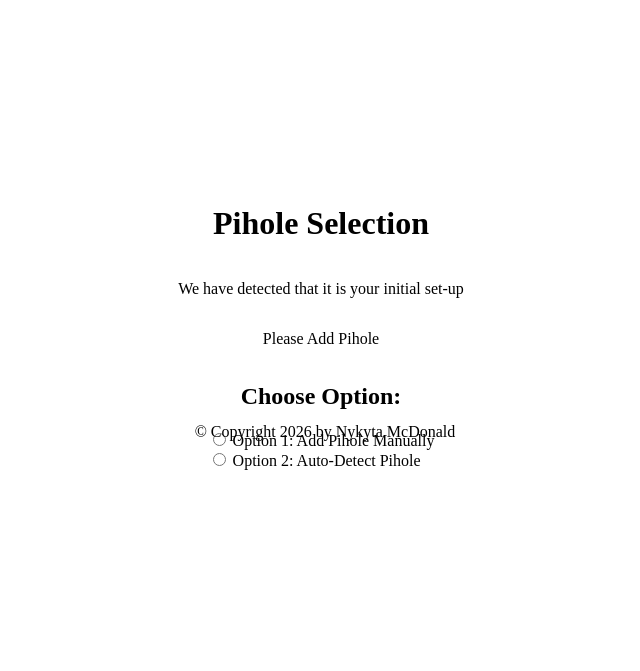
After one commit to Nyko77771/BlockWay, a Python web app: template block_app/templates/pihole_select.html in a window 1280 px wide. The commit adds this page. Shown: the part 354-1025 px from the top of the page, without its empty margins (319-959 px from the left). Run offline with Jinja, Linux system fonts and the light colour scheme; the template is opened without the code that fills it, so the values that code supplies are empty.

Commit message:
Additional Changes

```diff
--- a/block_app/__init__.py
+++ b/block_app/__init__.py
@@ -6,6 +6,10 @@ from block_app.database.database import check_start_db
 def make_blockway():
     # Creating Flask Instance
     block_app = Flask(__name__)
+
+    # !!! TO ADD ENCRYPTION HERE!!!
+    block_app.secret_key = 'ADD ENCRYPTED KEY HERE'
+
     # Defining the routes functions inside the app via flask blueprint
     block_app.register_blueprint(views)
     # Starting Database
--- a/block_app/models/models.py
+++ b/block_app/models/models.py
@@ -32,6 +32,7 @@ class User(Base):
     username = Column(String, unique=True)
     password = Column(String(255), nullable=False)
     role_type = Column(String)
+    pihole_location = Column(String)
     date_created = Column(DateTime(timezone=True) , server_default=func.now())
     sessions = relationship("UserSession", back_populates="user")
     events = relationship("Event", back_populates="user")
--- a/block_app/static/CSS/style.css
+++ b/block_app/static/CSS/style.css
@@ -1,27 +1,47 @@
 /* Backgroun Colour */
 html,
 body {
-  background-color: #f1faee;
+  overflow: hidden;
+  padding: 0;
+  margin: 2px;
 }
+
+/* Colour for content box */
 
 /* Styling for Nav */
 .navbar {
   display: flex;
+  background-color: #ffbe0b;
+  margin-bottom: 8px;
+  width: 100%;
+  padding-top: 10px;
+  box-shadow:
+    rgba(6, 24, 44, 0.4) 0px 0px 0px 2px,
+    rgba(6, 24, 44, 0.65) 0px 4px 6px -1px,
+    rgba(255, 255, 255, 0.08) 0px 1px 0px inset;
+  background: #020024;
+  background: linear-gradient(
+    90deg,
+    rgba(2, 0, 36, 1) 0%,
+    rgba(139, 139, 217, 1) 0%,
+    rgba(0, 125, 150, 1) 100%
+  );
 }
 
 .navbar a {
-  margin-right: 7px;
+  margin-left: 3px;
+  margin-right: 4px;
   margin-bottom: 15px;
-  border: 3px solid #457b9d;
+  border: 1px solid #90e0ef;
   border-radius: 10%;
   padding: 3px;
   text-decoration: none;
-  color: #1d3557;
+  color: #caf0f8;
 }
 
 .navbar a:hover {
-  color: #e63946;
-  border-color: #1d3557;
+  color: #ffd166;
+  border-color: #ffd166;
 }
 
 .navbar_links {
@@ -34,7 +54,15 @@ body {
 }
 
 .nav_start {
+  margin-left: 3px;
   gap: 26px;
+}
+
+/* Wrapper class for main body */
+.wrapper {
+  min-height: 100vh;
+  display: flex;
+  flex-direction: column;
 }
 
 /* Styling for Main Content Div */
@@ -43,8 +71,8 @@ body {
   flex-direction: column;
   justify-content: center;
   align-items: center;
-  height: 90vh;
-  border: 4px solid black;
+  height: 85vh;
+box-shadow: rgba(0, 0, 0, 0.05) 0px 1px 2px 0px;
 }
 
 /* Styling Home page */
@@ -57,6 +85,16 @@ body {
   display: flex;
   float: left;
   width: 100%;
+}
+
+.home_box {
+  display: inline-block;
+  padding-top: 0;
+  background-color: #90e0ef;
+  height: 80%;
+  width: 100%;
+  align-content: center;
+  text-align: center;
 }
 
 .home_column {
@@ -87,13 +125,17 @@ body {
 .signup_form {
   display: flex;
   flex-direction: column;
-  border: 2px solid blue;
   width: auto;
   padding: 15px;
   align-items: center;
 }
 
-.signup_form input {
+.signup_form .submit_btn {
+  margin-top: 20px;
+  width: 110%;
+  border-radius: 5%;
+  color: #1d3557;
+  border: 3px solid #457b9d;
 }
 
 .submit_btn {
@@ -105,5 +147,11 @@ body {
 /* Footer Styling */
 .footer {
   display: flex;
+  margin: 0;
+  margin-bottom: 5px;
+  position: fixed;
+  width: 100%;
   justify-content: center;
+  align-items: center;
+  bottom: 0;
 }
--- a/block_app/templates/partials/head.html
+++ b/block_app/templates/partials/head.html
@@ -12,10 +12,12 @@
     {% endblock %}
   </head>
   <body>
-    {% block navbar %}{% endblock %}
-    <div class="content">{% block content %}{% endblock %}</div>
-    <div class="footer">
-      {% block footer %}&copy; Copyright 2026 by Nykyta McDonald{% endblock %}
+    <div class="wrapper">
+      {% block navbar %}{% endblock %}
+      <div class="content">{% block content %}{% endblock %}</div>
+      <div class="footer">
+        {% block footer %}&copy; Copyright 2026 by Nykyta McDonald{% endblock %}
+      </div>
     </div>
   </body>
 </html>
--- /dev/null
+++ b/block_app/templates/pihole_select.html
@@ -0,0 +1,41 @@
+{% extends "partials/head.html"%} {% block navbar %} {% include
+"partials/navbar.html" %} {% endblock %} {% block title %} Pihole Selection {%
+endblock %} {% block content %}
+<h1>Pihole Selection</h1>
+<p>We have detected that it is your initial set-up</p>
+<p>Please Add Pihole</p>
+<h2>Choose Option:</h2>
+<form>
+  <input type="radio" id="option1" name="option" value="option1" />
+  <label for="option1">Option 1: Add Pihole Manually</label><br />
+  <input type="radio" id="option2" name="option" value="option2" />
+  <label for="option2">Option 2: Auto-Detect Pihole</label><br />
+</form>
+<div class="pihole_auto_selection" hidden>
+  <label for="pihole_ip">Click to scan network automatically:</label>
+  <input type="button" id="scan_button" value="Scan Network" />
+</div>
+<div class="pihole_manual_select" hidden>
+  <label>Enter Pihole IP below:</label>
+  <input type="text" placeholder="Add address here:" />
+</div>
+<script>
+  const option1 = document.getElementById("option1");
+  const option2 = document.getElementById("option2");
+  const autoSelection = document.querySelector(".pihole_auto_selection");
+  const manualSelection = document.querySelector(".pihole_manual_select");
+
+  option1.addEventListener("change", function () {
+    if (this.checked) {
+      autoSelection.hidden = true;
+      manualSelection.hidden = false;
+    }
+  });
+  option2.addEventListener("change", function () {
+    if (this.checked) {
+      autoSelection.hidden = false;
+      manualSelection.hidden = true;
+    }
+  });
+</script>
+{% endblock %}
--- a/block_app/templates/signup.html
+++ b/block_app/templates/signup.html
@@ -1,5 +1,6 @@
-{% extends "partials/head.html"%} {% block title %} Signup {% endblock %} {%
-block content %}
+{% extends "partials/head.html"%} {% block navbar %} {% include
+"partials/navbar.html" %} {% endblock %} {% block title %} Signup {% endblock %}
+{% block content %}
 <div class="signup_box">
   <h2>Sign Up</h2>
 </div>
```
Also changed, not shown: block_app/routes/views.py (+35 -9 lines), block_app/templates/dashboard.html (added, +10 -0 lines), block_app/templates/home.html (+5 -4 lines).
